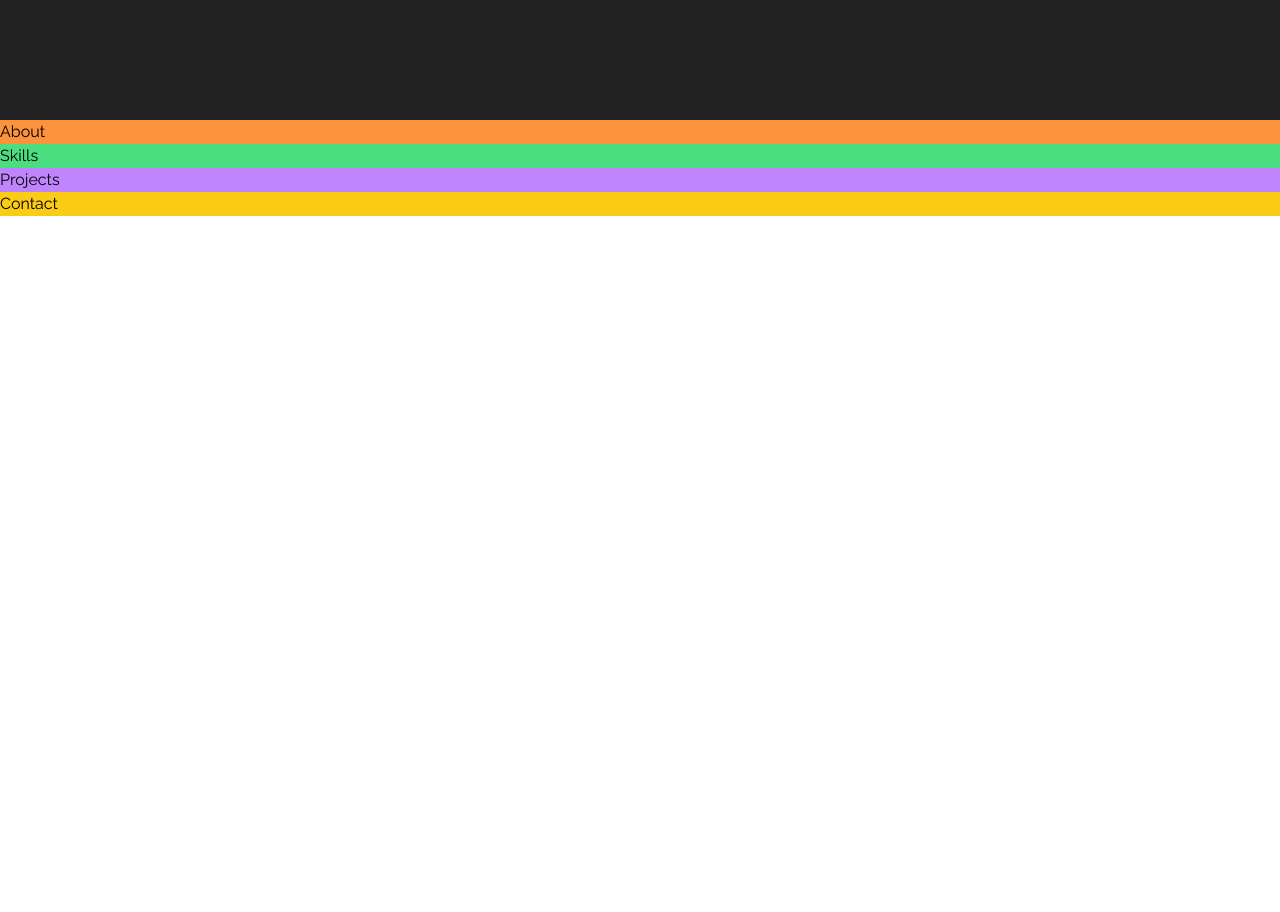
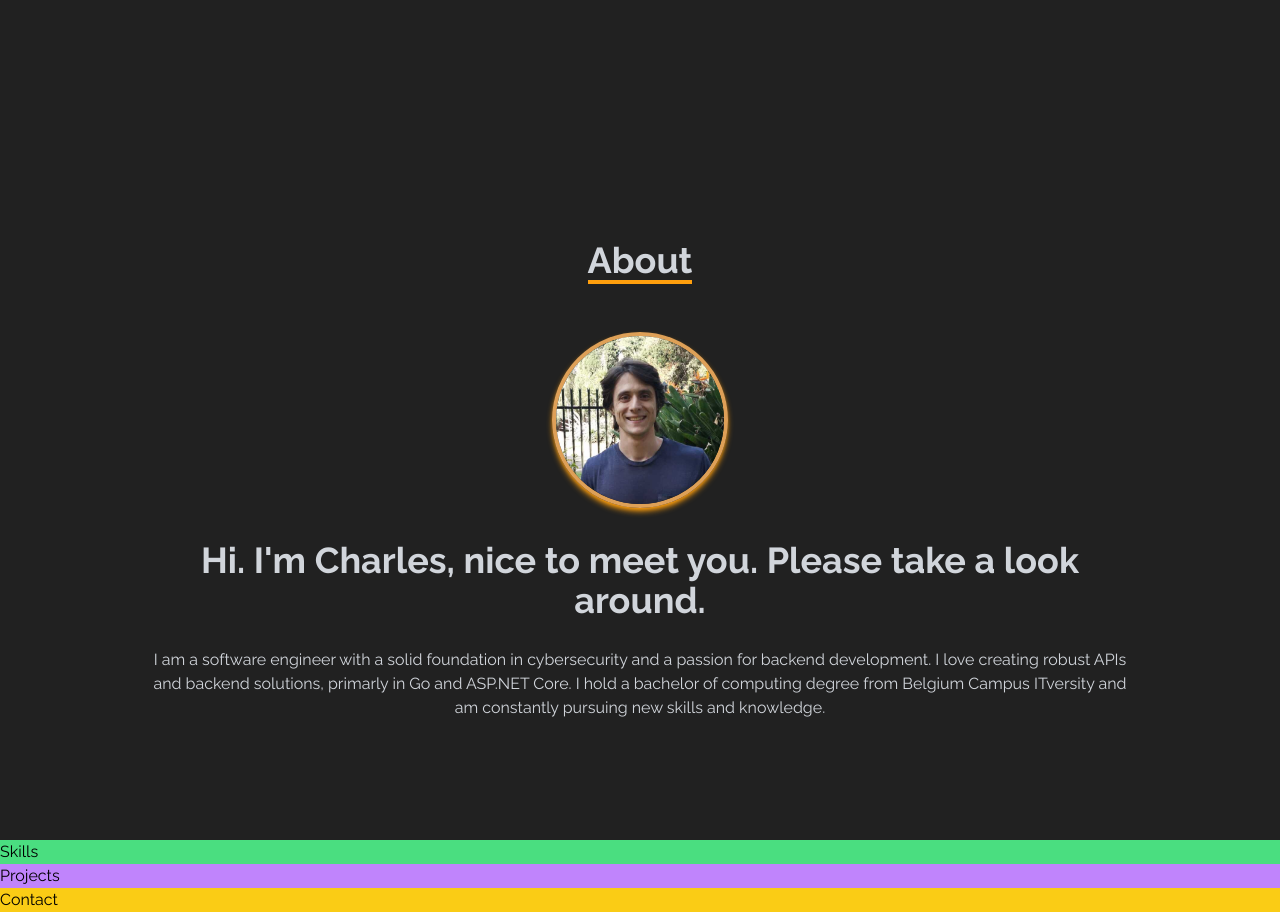
Before and after one commit to CP-Payne/portfolio, a React (Vite) app: page / in a window 1280 px wide. Shown: the part 680-1592 px from the top of the page. Before the commit the page ends 896 px from the top, so only its background shows below. Built offline with nearby package versions, Linux system fonts and the light colour scheme.

Commit message:
feat:implement about section

```diff
--- a/src/Sections/About/About.tsx
+++ b/src/Sections/About/About.tsx
@@ -1,9 +1,33 @@
 import React from "react";
+import portpic from "./meportpic.jpeg";
 
 type Props = {};
 
 const About = (props: Props) => {
-  return <div className="bg-orange-400">About</div>;
+  return (
+    <section className="w-full h-[90vh] text-gray-300 bg-mainLightGray">
+      <div className="max-w-5xl mx-auto h-full flex flex-col justify-center items-center px-6">
+        <h1 className="text-4xl font-bold border-b-4 border-mainGoldColor">
+          About
+        </h1>
+        <img
+          src={portpic}
+          alt="profile picture"
+          className="aspect-square w-32 md:w-44 rounded-full border-4 shadow-md border-lightGoldColor shadow-mainGoldColor h-auto my-6 md:mt-12 md:mb-8"
+        />
+        <p className="text-2xl md:text-4xl font-bold text-center">
+          Hi. I'm Charles, nice to meet you. Please take a look around.
+        </p>
+        <p className="text-center mt-7">
+          I am a software engineer with a solid foundation in cybersecurity and
+          a passion for backend development. I love creating robust APIs and
+          backend solutions, primarly in Go and ASP.NET Core. I hold a bachelor
+          of computing degree from Belgium Campus ITversity and am constantly
+          pursuing new skills and knowledge.
+        </p>
+      </div>
+    </section>
+  );
 };
 
 export default About;
```
Also changed, not shown: src/Sections/About/meportpic.jpeg (added).
